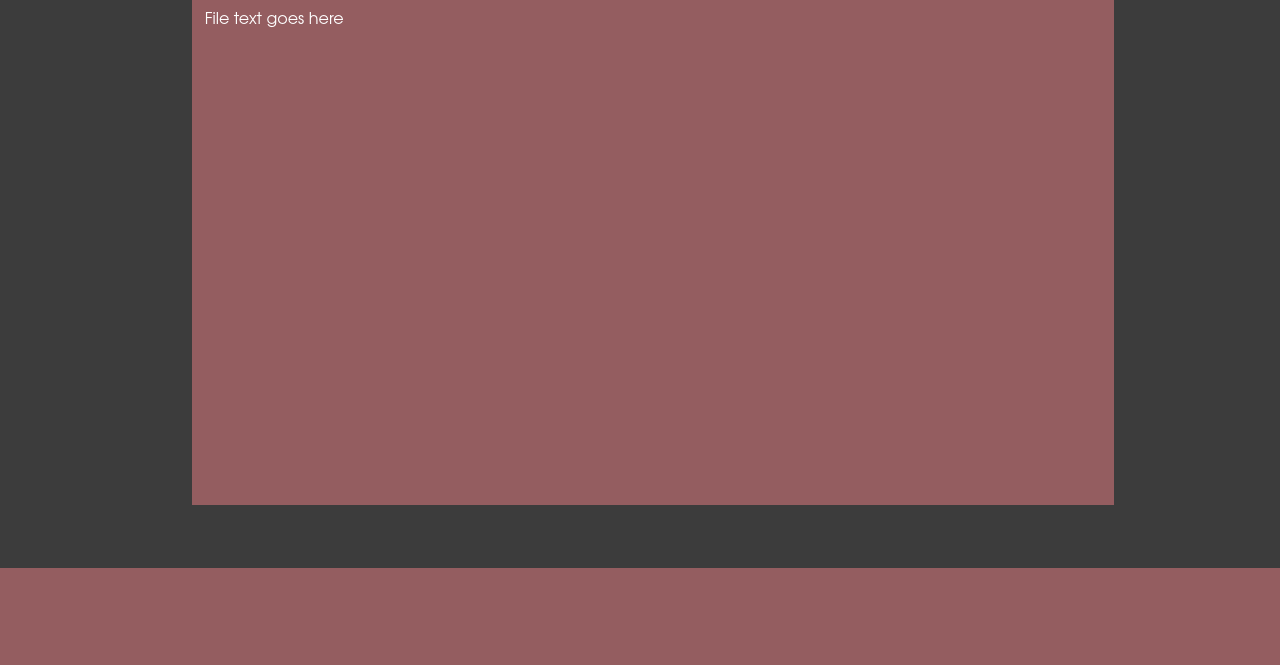
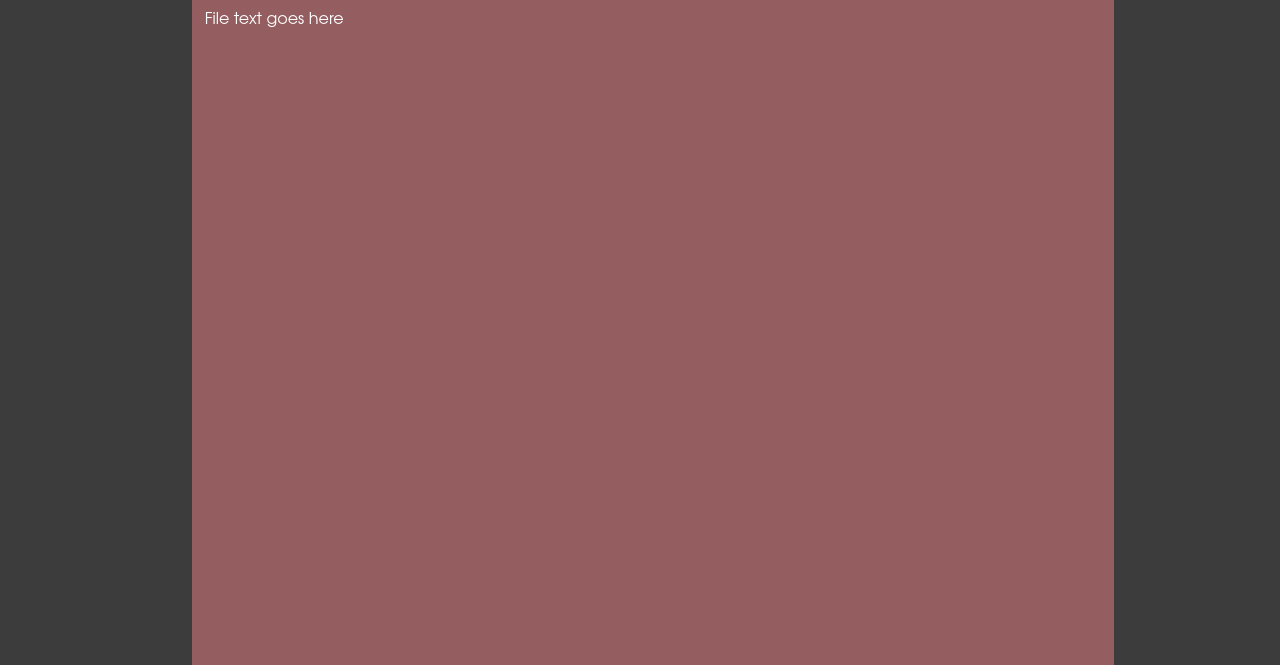
Before and after one commit to ElenaKusevska/Reading_assistant, a Flask app: page / in a window 1280 px wide. Shown: the part 258-923 px from the top of the page. Before the commit the page ends 826 px from the top, so only its background shows below. Run offline with Flask 2, Linux system fonts and the light colour scheme.

Commit message:
increase reading surface div

```diff
--- a/static/styles/styles.css
+++ b/static/styles/styles.css
@@ -46,7 +46,7 @@ div {
 
 .div2 {
     background-color: #945D60;
-    height: 60%;
+    height: 80%;
     overflow: scroll;
     -ms-overflow-style: none;  /* IE and Edge */
     scrollbar-width: none;  /* Firefox */
```
